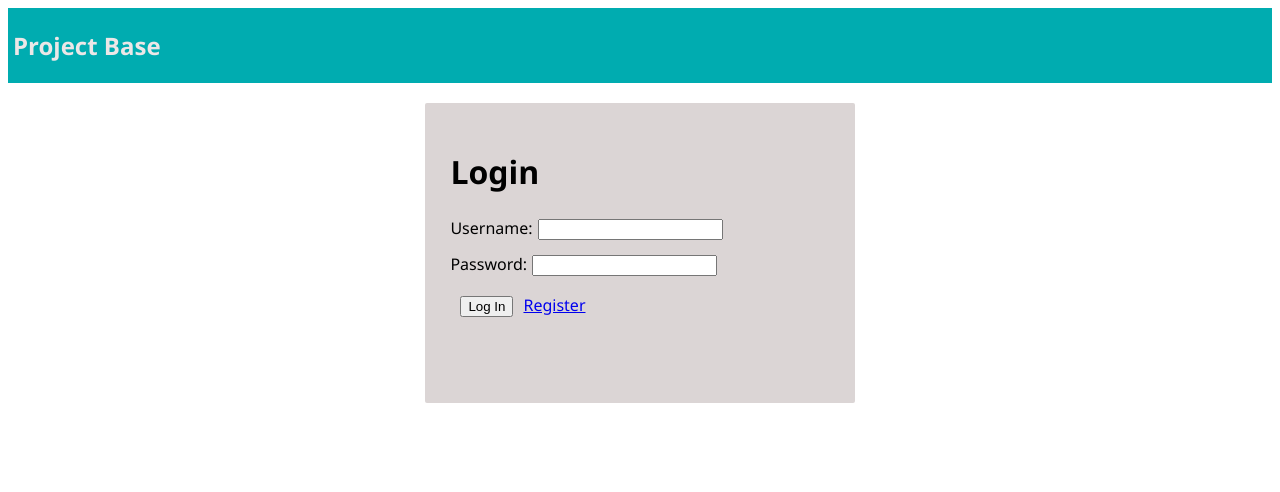
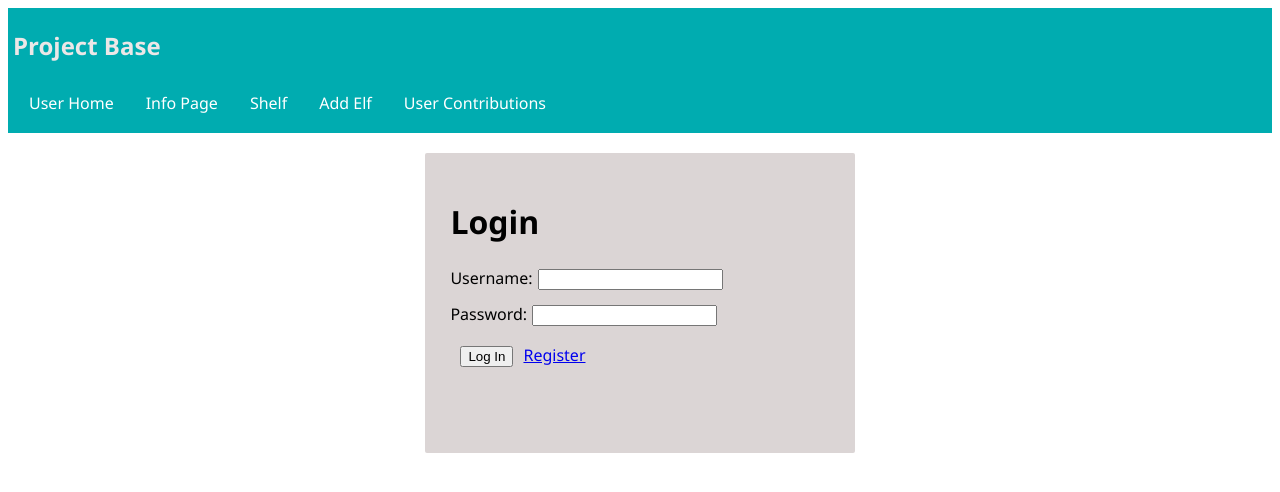
Before and after one commit to lvang5/elves-on-shelves, a React (Create React App) app: page /shelf#/home in a window 1280 px wide. Shown: the top 492 px of the page. Built offline with nearby package versions, Linux system fonts and the light colour scheme; no server answers.

Commit message:
refactored Nav to be inside Header

```diff
--- a/src/App.js
+++ b/src/App.js
@@ -19,8 +19,10 @@ import './styles/main.css';
 
 const App = () => (
   <div>
+
+    <Router>
+      <div>
         <Header title="Project Base" />
-    <Router>
         <Switch>
           <Redirect exact from="/" to="/home" />
           <Route
@@ -53,8 +55,8 @@ const App = () => (
           />
           {/* OTHERWISE (no path!) */}
           <Route render={() => <h1>404</h1>} />
-
         </Switch>
+      </div>
     </Router>
   </div>
 );
--- a/src/components/AddForm/AddForm.js
+++ b/src/components/AddForm/AddForm.js
@@ -1,6 +1,5 @@
 import React, { Component } from 'react';
 import { connect } from 'react-redux';
-import Nav from '../../components/Nav/Nav';
 import axios from 'axios';
 
 const mapStateToProps = state => ({
@@ -47,7 +46,6 @@ class AddForm extends Component {
   render() {
     return (
       <div>
-        <Nav />
         <div>
           <form onSubmit={this.addNewElf}>
             <label>Description</label>
--- a/src/components/Header/Header.js
+++ b/src/components/Header/Header.js
@@ -1,10 +1,12 @@
 import React from 'react';
+import Nav from '../Nav/Nav';
 
 const Header = ({ title }) => (
   <div className="instructions">
     <div>
       <h1 className="lead">{ title }</h1>
     </div>
+    <Nav />
   </div>
 );
 
--- a/src/components/InfoPage/InfoPage.js
+++ b/src/components/InfoPage/InfoPage.js
@@ -1,7 +1,6 @@
 import React, { Component } from 'react';
 import { connect } from 'react-redux';
 
-import Nav from '../../components/Nav/Nav';
 import { USER_ACTIONS } from '../../redux/actions/userActions';
 
 const mapStateToProps = state => ({
@@ -34,7 +33,6 @@ class InfoPage extends Component {
 
     return (
       <div>
-        <Nav />
         { content }
       </div>
     );
--- a/src/components/UserPage/UserPage.js
+++ b/src/components/UserPage/UserPage.js
@@ -1,7 +1,6 @@
 import React, { Component } from 'react';
 import { connect } from 'react-redux';
 
-import Nav from '../../components/Nav/Nav';
 
 import { USER_ACTIONS } from '../../redux/actions/userActions';
 import { triggerLogout } from '../../redux/actions/loginActions';
@@ -49,7 +48,6 @@ class UserPage extends Component {
 
     return (
       <div>
-        <Nav />
         { content }
       </div>
     );
```
Lines whose indentation alone changed are shown as unchanged.
